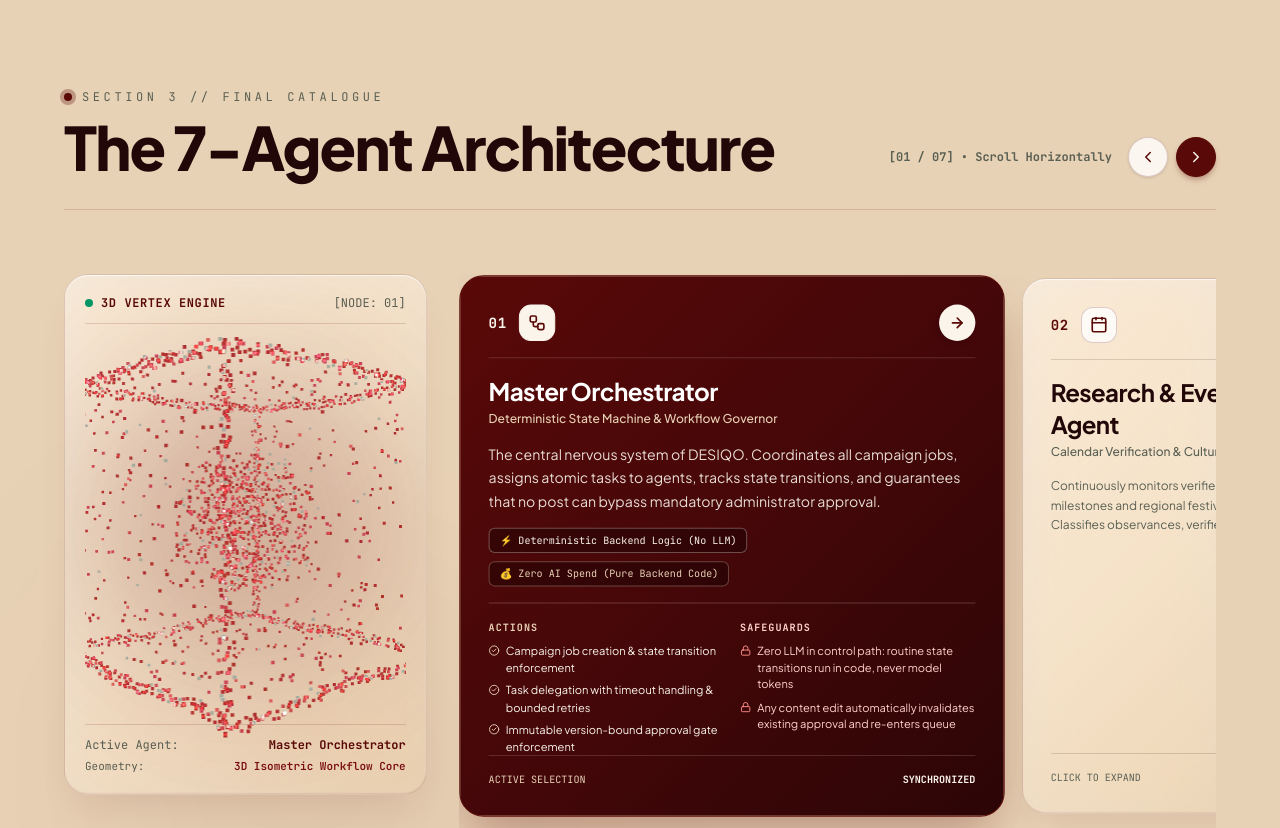
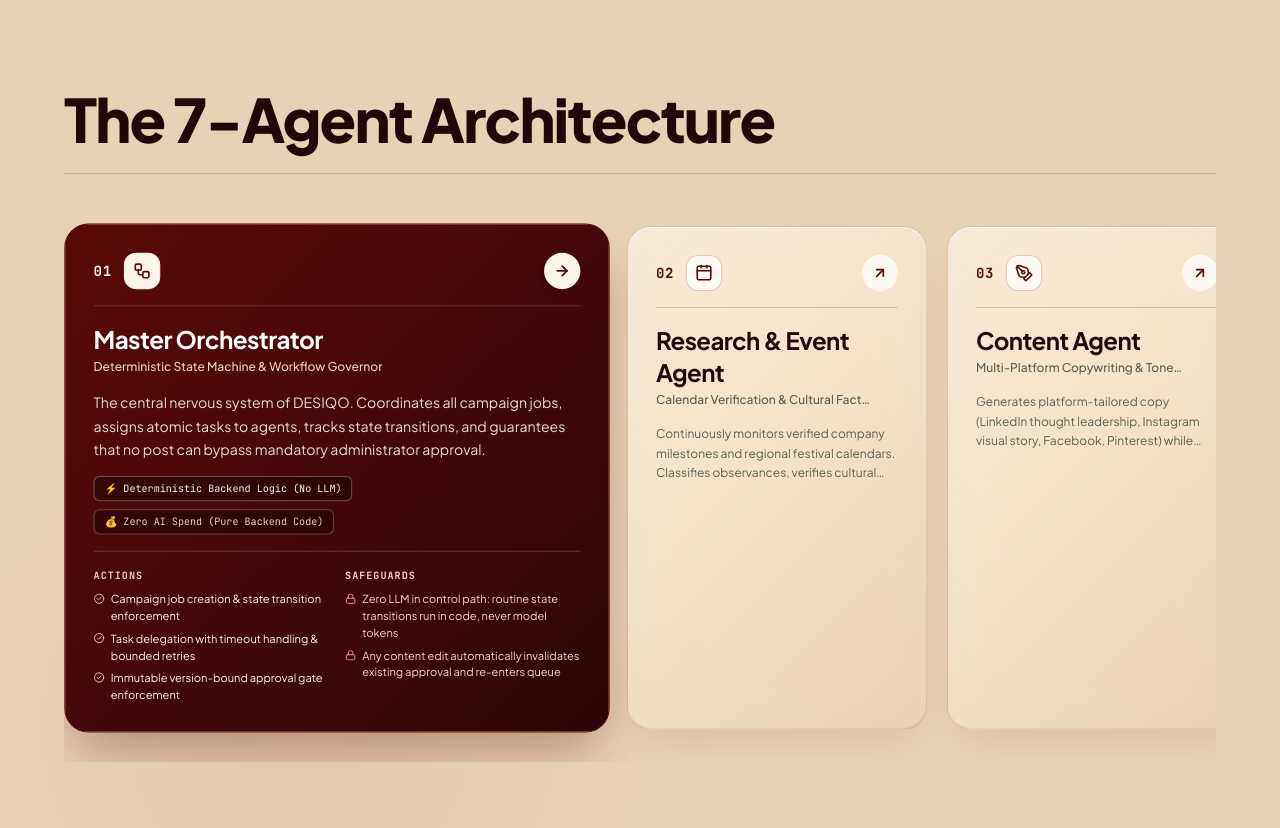
Before and after one commit to Kss-Official/DESIQO, a Next.js app in the folder frontend/: page / in a window 1280 px wide. Shown: the part 840-1668 px from the top of the page. Built offline with nearby package versions, Linux system fonts and the light colour scheme.

Commit message:
feat(services): remove 3D vertex engine chamber, Section 3 badge, scroll counter/arrows, and click to expand footer

```diff
--- a/frontend/src/components/ServicesSection.tsx
+++ b/frontend/src/components/ServicesSection.tsx
@@ -1,7 +1,6 @@
 "use client";
 
 import React, { useState, useRef } from "react";
-import dynamic from "next/dynamic";
 import {
   ArrowUpRight,
   Workflow,
@@ -12,15 +11,8 @@ import {
   Send,
   BarChart2,
   Lock,
-  ChevronLeft,
-  ChevronRight,
   CheckCircle2,
 } from "lucide-react";
-import { motion, AnimatePresence } from "framer-motion";
-
-const ParticleMorphCanvas = dynamic(() => import("./ParticleMorphCanvas"), {
-  ssr: false,
-});
 
 interface AgentItem {
   id: string;
@@ -203,7 +195,6 @@ const agentsData: AgentItem[] = [
 
 export default function ServicesSection() {
   const [activeIdx, setActiveIdx] = useState(0);
-  const activeAgent = agentsData[activeIdx];
   const scrollContainerRef = useRef<HTMLDivElement>(null);
 
   const handleSelect = (index: number) => {
@@ -220,99 +211,21 @@ export default function ServicesSection() {
     }
   };
 
-  const handlePrev = () => {
-    const nextIdx = activeIdx > 0 ? activeIdx - 1 : agentsData.length - 1;
-    handleSelect(nextIdx);
-  };
-
-  const handleNext = () => {
-    const nextIdx = activeIdx < agentsData.length - 1 ? activeIdx + 1 : 0;
-    handleSelect(nextIdx);
-  };
-
   return (
     <section id="agents" className="relative py-32 px-6 md:px-12 lg:px-16 bg-[#E8D2B5] border-t border-[#590907]/15 overflow-hidden">
       {/* Precision Ambient Glow */}
       <div className="absolute top-1/2 left-0 w-[600px] h-[600px] rounded-full bg-[radial-gradient(circle,_rgba(89,9,7,0.08)_0%,_transparent_70%)] blur-[120px] pointer-events-none" />
 
       <div className="max-w-7xl mx-auto relative z-10">
-        {/* Section Header with Horizontal Scroll Arrows */}
-        <div className="flex flex-col md:flex-row md:items-end justify-between gap-8 mb-16 pb-8 border-b border-[#590907]/15">
-          <div>
-            <div className="text-xs font-mono uppercase tracking-[0.3em] text-[#5A6054] mb-3 flex items-center gap-2.5">
-              <span className="w-2 h-2 rounded-full bg-[#590907] ring-4 ring-[#590907]/30" />
-              <span>Section 3 // Final Catalogue</span>
-            </div>
+        {/* Section Header */}
+        <div className="mb-12 pb-6 border-b border-[#590907]/15">
           <h2 className="text-4xl md:text-5xl lg:text-6xl font-black text-[#220709] tracking-[-0.03em]">
             The 7-Agent Architecture
           </h2>
         </div>
 
-          <div className="flex items-center gap-4">
-            <span className="text-xs font-mono text-[#5A6054] font-bold">
-              [{activeAgent.number} / 07] • Scroll Horizontally
-            </span>
-            <div className="flex items-center gap-2">
-              <button
-                onClick={handlePrev}
-                className="w-10 h-10 rounded-full bg-white/80 hover:bg-[#590907] text-[#590907] hover:text-[#FAF4EB] border border-[#590907]/20 flex items-center justify-center transition-all duration-200 shadow-sm"
-                aria-label="Previous Agent"
-              >
-                <ChevronLeft size={18} />
-              </button>
-              <button
-                onClick={handleNext}
-                className="w-10 h-10 rounded-full bg-[#590907] hover:bg-[#730d0a] text-[#FAF4EB] border border-[#590907] flex items-center justify-center transition-all duration-200 shadow-md shadow-[#590907]/25"
-                aria-label="Next Agent"
-              >
-                <ChevronRight size={18} />
-              </button>
-            </div>
-          </div>
-        </div>
-
-        {/* Two-Column Grid: Left Pinned 3D Chamber, Right Horizontal Scroll Track */}
-        <div className="grid grid-cols-1 lg:grid-cols-12 gap-8 items-start">
-          {/* Left Column: Pinned 3D Morphing Chamber (4 cols) */}
-          <div className="lg:col-span-4 lg:sticky lg:top-28">
-            <div className="rounded-3xl glass-panel-milled p-5 relative overflow-hidden border border-[#590907]/20 shadow-xl">
-              {/* Telemetry Header */}
-              <div className="flex items-center justify-between pb-3 mb-2 border-b border-[#590907]/15 text-xs font-mono">
-                <div className="flex items-center gap-2">
-                  <span className="flex h-2 w-2 relative">
-                    <span className="animate-ping absolute inline-flex h-full w-full rounded-full bg-emerald-600 opacity-75" />
-                    <span className="relative inline-flex rounded-full h-2 w-2 bg-emerald-600" />
-                  </span>
-                  <span className="text-[#590907] font-bold tracking-wider uppercase">
-                    3D Vertex Engine
-                  </span>
-                </div>
-                <div className="text-[#5A6054]">
-                  [NODE: {activeAgent.number}]
-                </div>
-              </div>
-
-              {/* 3D Morphing Canvas */}
-              <div className="w-full aspect-square max-h-[380px] flex items-center justify-center relative">
-                <ParticleMorphCanvas activeShapeIndex={activeAgent.shapeIndex} />
-              </div>
-
-              {/* Telemetry Footer */}
-              <div className="mt-3 pt-3 border-t border-[#590907]/15 space-y-1.5 text-xs font-mono">
-                <div className="flex items-center justify-between">
-                  <span className="text-[#5A6054]">Active Agent:</span>
-                  <span className="text-[#590907] font-bold">{activeAgent.name}</span>
-                </div>
-                <div className="flex items-center justify-between text-[11px] text-[#5A6054]">
-                  <span>Geometry:</span>
-                  <span className="text-[#7a0e12] font-semibold">{activeAgent.shapeName}</span>
-                </div>
-              </div>
-            </div>
-          </div>
-
-          {/* Right Column: HORIZONTAL SCROLL CAROUSEL TRACK (8 cols) */}
-          <div className="lg:col-span-8 overflow-hidden">
+        {/* Horizontal Scroll Carousel Track */}
+        <div className="w-full overflow-hidden">
           <div
             ref={scrollContainerRef}
             className="flex items-stretch gap-5 overflow-x-auto pb-8 pt-1 px-1 scroll-smooth snap-x snap-mandatory focus:outline-none"
@@ -329,13 +242,12 @@ export default function ServicesSection() {
                 <div
                   key={agent.id}
                   onClick={() => handleSelect(index)}
-                    className={`snap-start shrink-0 cursor-pointer rounded-3xl border transition-all duration-300 p-7 flex flex-col justify-between ${
+                  className={`snap-start shrink-0 cursor-pointer rounded-3xl border transition-all duration-300 p-7 flex flex-col ${
                     isActive
                       ? "w-[440px] sm:w-[500px] lg:w-[540px] bg-gradient-to-br from-[#590907] via-[#450709] to-[#2c0506] text-[#FAF4EB] border-[#590907] shadow-2xl shadow-[#590907]/35 scale-[1.01]"
                       : "w-[260px] sm:w-[300px] glass-panel-milled border-[#590907]/15 hover:border-[#590907]/35 text-[#220709] hover:bg-white/60"
                   }`}
                 >
-                    <div>
                   {/* Card Header Row */}
                   <div className="flex items-center justify-between pb-4 border-b border-current/15">
                     <div className="flex items-center gap-3">
@@ -446,20 +358,8 @@ export default function ServicesSection() {
                     </p>
                   )}
                 </div>
-
-                    {/* Bottom Status / Selection prompt */}
-                    <div className="pt-4 border-t border-current/15 flex items-center justify-between text-[10px] font-mono">
-                      <span className={isActive ? "text-[#E8D2B5]" : "text-[#5A6054]"}>
-                        {isActive ? "ACTIVE SELECTION" : "CLICK TO EXPAND"}
-                      </span>
-                      <span className={isActive ? "text-[#FAF4EB] font-bold" : "text-[#590907]"}>
-                        {isActive ? "SYNCHRONIZED" : "3D Topo"}
-                      </span>
-                    </div>
-                  </div>
               );
             })}
-            </div>
           </div>
         </div>
       </div>
```
Lines whose indentation alone changed are shown as unchanged.
